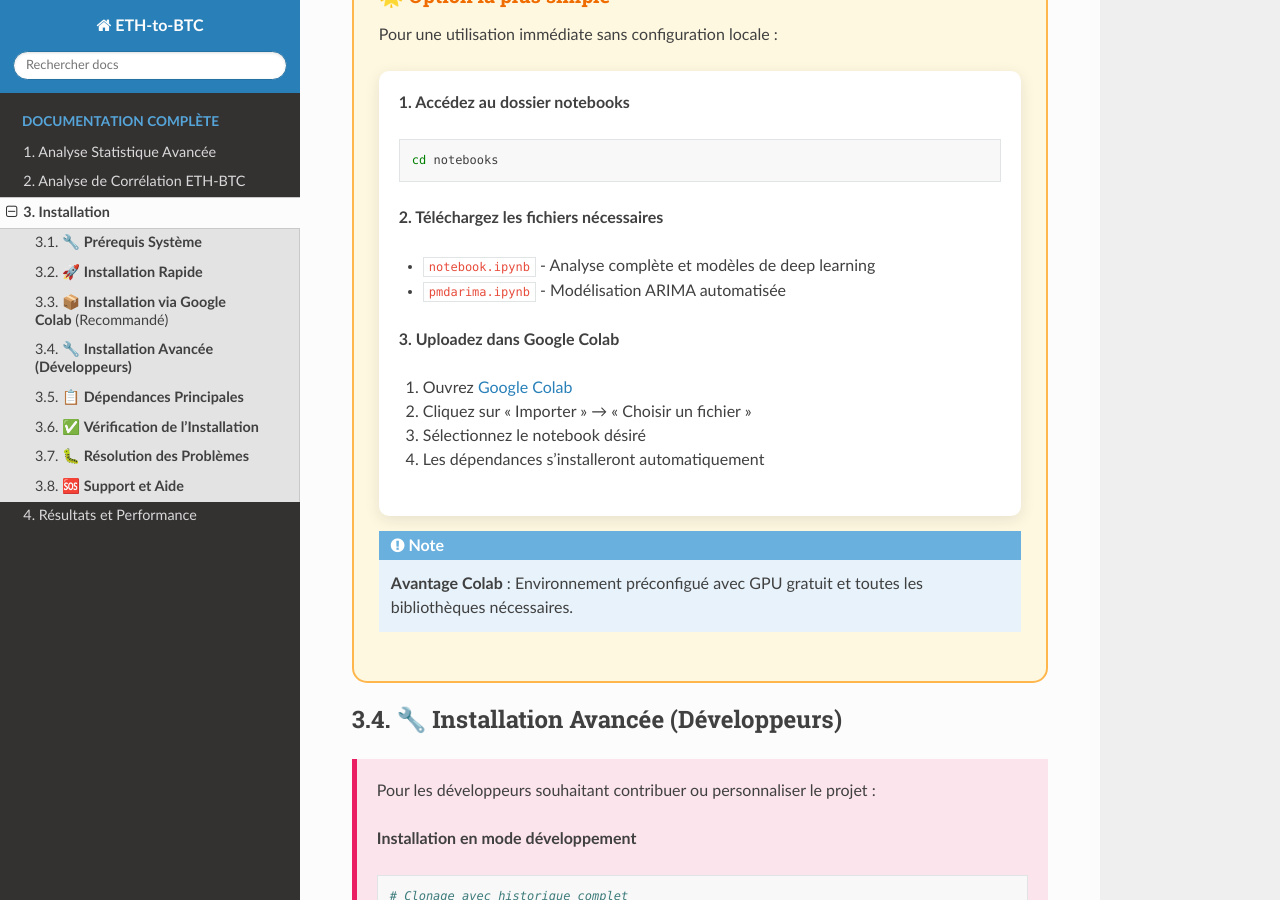
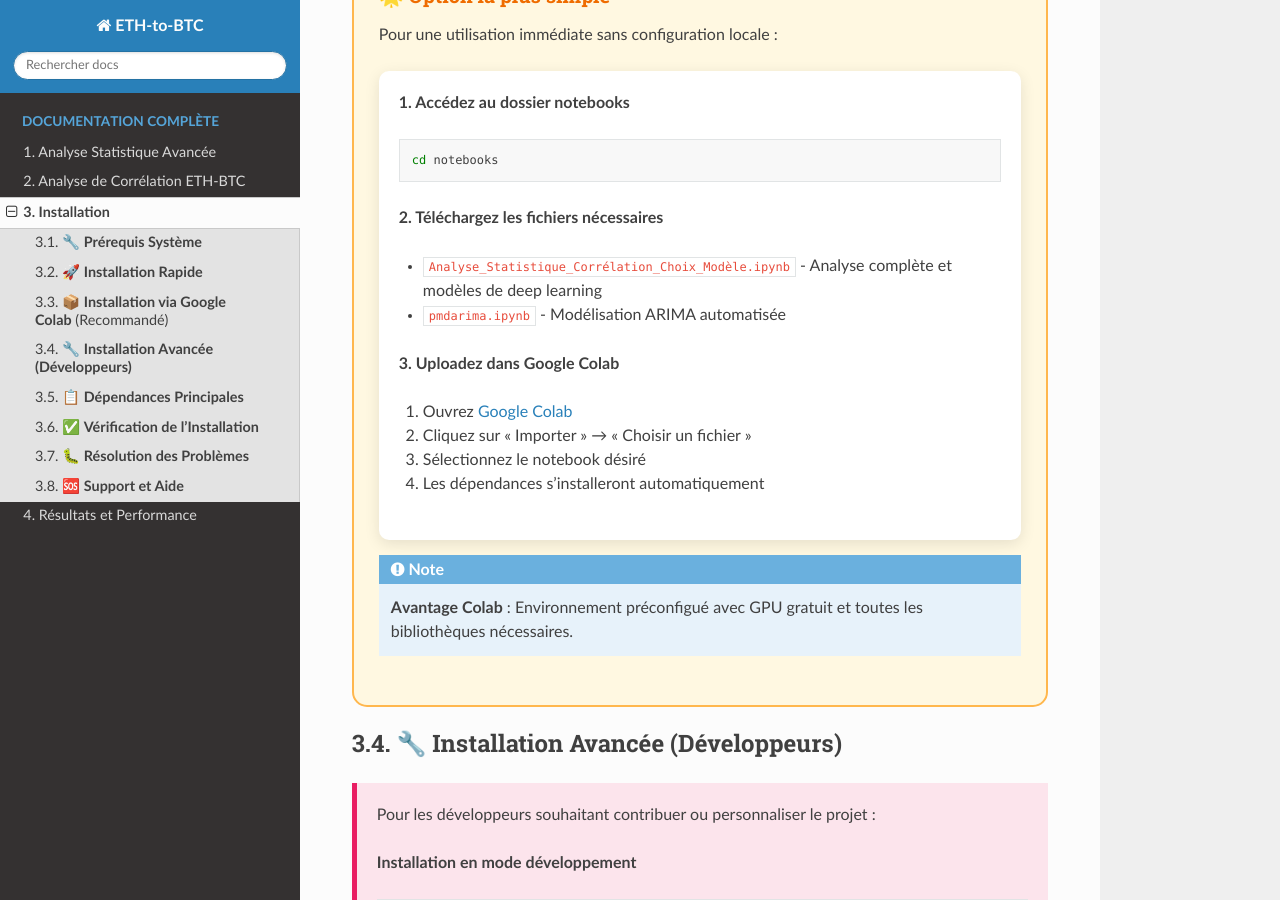
Before and after one commit to YoussefAIDT/ETH-to-BTC, a Sphinx documentation site: the page built from docs/source/installation.rst, in a window 1280 px wide and 900 px high, scrolled down 1662 px. Built offline with Sphinx 7.4.7 and the Read the Docs theme 3.1.0, drawn with Linux system fonts in a browser that asks for light colours; pages that are not in the unit, such as notebooks, are missing from menus.

Commit message:
Update installation.rst

```diff
--- a/docs/source/installation.rst
+++ b/docs/source/installation.rst
@@ -112,7 +112,7 @@ Pour une utilisation immédiate sans configuration locale :
 
 **2. Téléchargez les fichiers nécessaires**
 
-- ``notebook.ipynb`` - Analyse complète et modèles de deep learning
+- ``Analyse_Statistique_Corrélation_Choix_Modèle.ipynb`` - Analyse complète et modèles de deep learning
 - ``pmdarima.ipynb`` - Modélisation ARIMA automatisée
 
 **3. Uploadez dans Google Colab**
```
